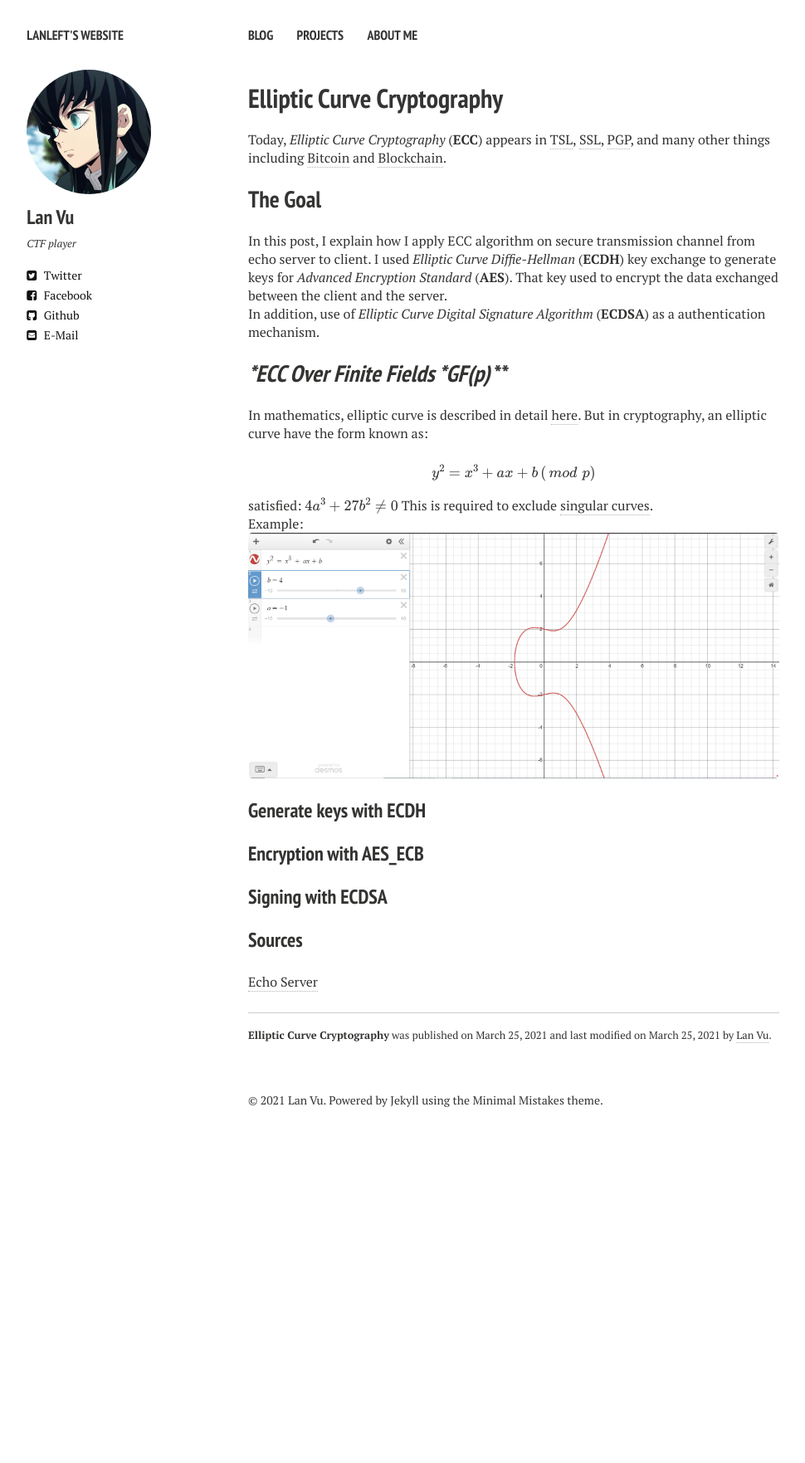
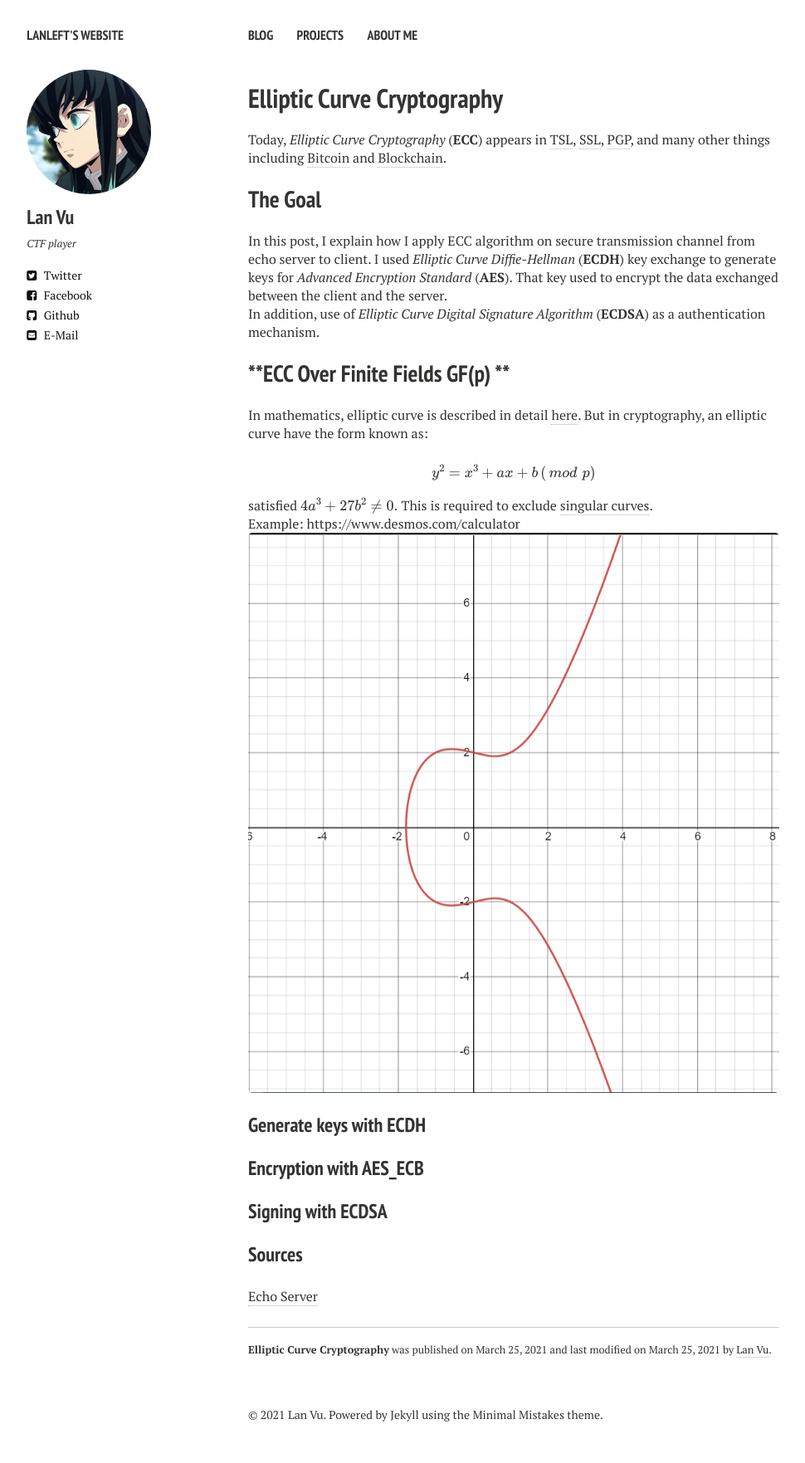
Before and after one commit to lanleft/lanleft.github.io, a Jekyll site: the page built from _posts/blog/2021-03-25-elliptic-curve-cryptography.md, in a window 1280 px wide. Shown: the whole page at 83% size, without its empty margins (21-991 px from the left). Built offline with Jekyll 4.4.1, drawn with Linux system fonts in a browser that asks for light colours; nearby versions of some CDN libraries; formulas are drawn with MathJax 3; before the commit the page ends 1384 px from its top, so only the background shows below that; part of the change alters nothing that is shown.

```diff
--- a/_posts/blog/2021-03-25-elliptic-curve-cryptography.md
+++ b/_posts/blog/2021-03-25-elliptic-curve-cryptography.md
@@ -22,7 +22,7 @@ In this post, I explain how I apply ECC algorithm on secure transmission channel
 
 In addition,  use of  *Elliptic Curve Digital Signature Algorithm* (**ECDSA**) as a authentication mechanism.
 
-## **ECC Over Finite Fields *GF(p)* **
+## **ECC Over Finite Fields GF(p) **
 
 
 
@@ -33,15 +33,13 @@ y^2 = x^3 + ax + b\, (\,mod \,\, p)
 $$
 
 
-satisfied:
+satisfied
 $$
-4a^3 + 27b^2 \ne 0
+4a^3 + 27b^2 \ne 0.
 $$
 This is required to exclude [singular curves](https://en.wikipedia.org/wiki/Singularity_(mathematics)).
 
-
-
-Example:
+Example: https://www.desmos.com/calculator
 
 ![image01](/images/1_blog_ecc/image01.png)
 
```
Also changed, not shown: images/1_blog_ecc/image01.png.
